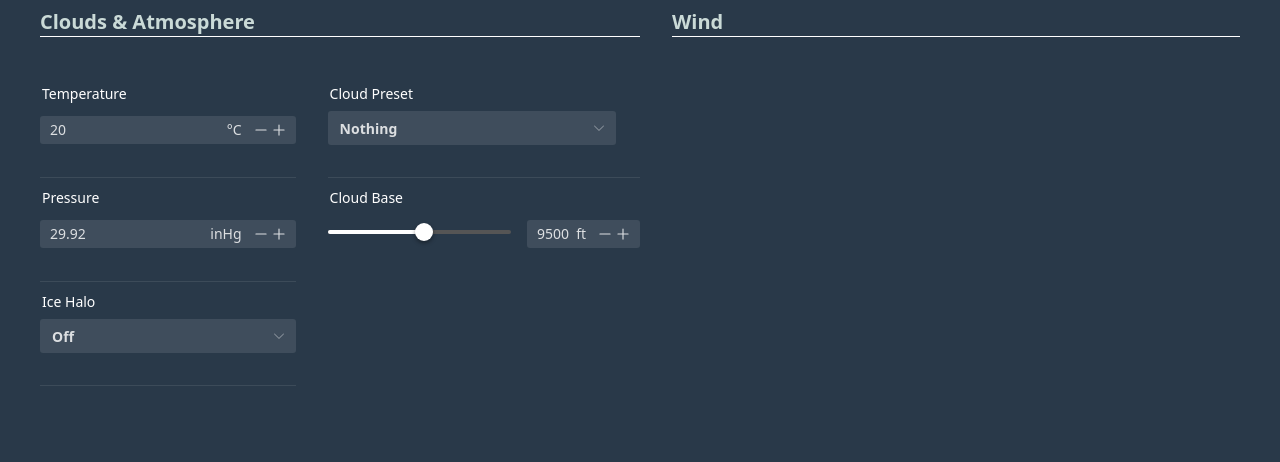
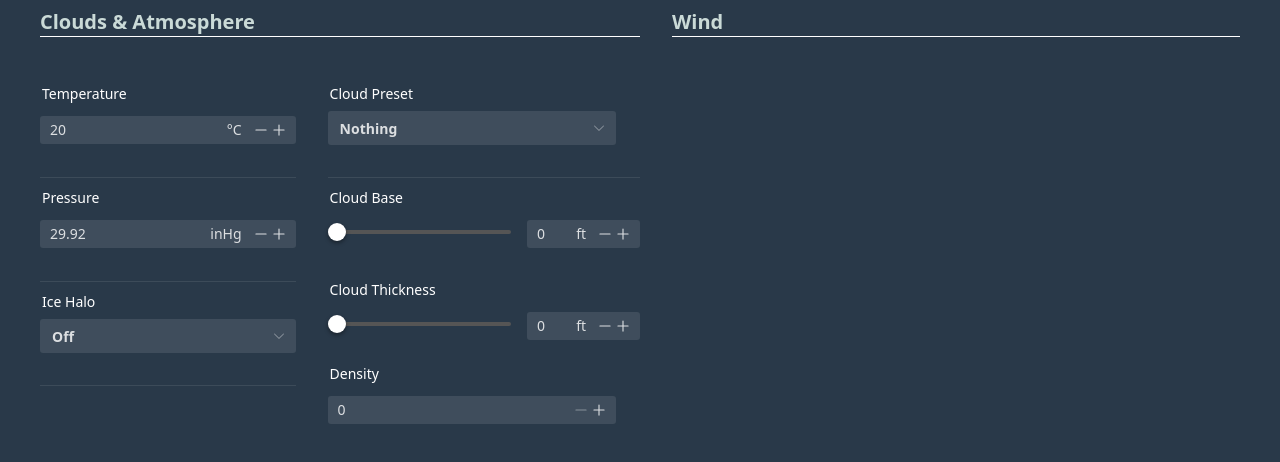
Before and after one commit to EMcNugget/WeatherEditor, a Vue app: page / in a window 1280 px wide. Shown: the top 462 px of the page. Built offline with nearby package versions, Linux system fonts and the light colour scheme.

Commit message:
Add conditional display for no cloud preset

```diff
--- a/src/components/AtmosphereClouds.vue
+++ b/src/components/AtmosphereClouds.vue
@@ -4,6 +4,8 @@
       <n-form-item label="Temperature" label-style="color: white">
         <n-input-number
           id="temperature-input"
+          :min="8.4"
+          :max="50"
           v-model:value="temp"
           class="w-67 min-w-24"
           size="small"
@@ -57,6 +59,19 @@
         style="margin-top: 0%; margin-bottom: 0.2rem; margin-left: 0"
       />
       <SliderComponent labelText="Cloud Base" suffix="ft" />
+      <div v-if="cloud_options_value === 'Preset0'">
+        <SliderComponent labelText="Cloud Thickness" suffix="ft" />
+        <n-form-item label="Density" label-style="color: white">
+          <n-input-number
+            id="cloud-thickness-input"
+            class="w-67 min-w-24"
+            v-model:value="density"
+            size="small"
+            :min="0"
+            :max="197"
+          />
+        </n-form-item>
+      </div>
     </n-space>
   </div>
 </template>
@@ -70,6 +85,7 @@ export default {
     return {
       cloud_options_value: ref('Preset0'),
       halo_main_value: ref('o1'),
+      density: ref(0),
       halo_preset_value: ref('p1'),
       halo_options: [
         { label: 'Off', value: 'o1' },
--- a/src/libs/SliderComponent.vue
+++ b/src/libs/SliderComponent.vue
@@ -4,7 +4,8 @@
       <NSlider
         v-model:value="value"
         :step="1"
-        :max="18000"
+        :min="min"
+        :max="max"
         class="mr-4 ml-0 w-52"
       />
       <NInputNumber v-model:value="value" size="small" class="w-32">
@@ -26,11 +27,22 @@ export default defineComponent({
     suffix: {
       type: String,
       default: ''
+    },
+    max: {
+      type: Number,
+      default: 18000
+    },
+    min: {
+      type: Number,
+      default: 0
+    },
+    val: {
+      type: Number,
+      default: 0
     }
   },
-  // prettier-ignore
-  setup () {
-    const value = ref(9500)
+  setup(props) {
+    const value = ref(props.val)
 
     return {
       value
```
